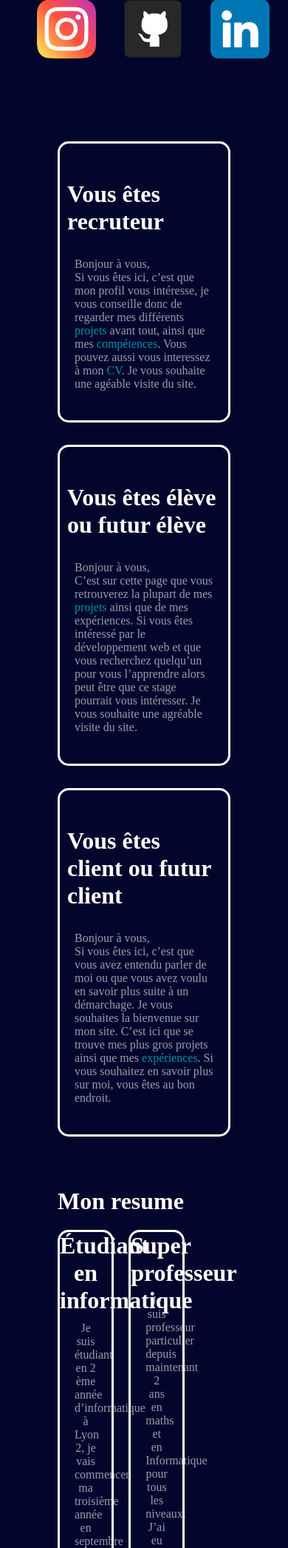
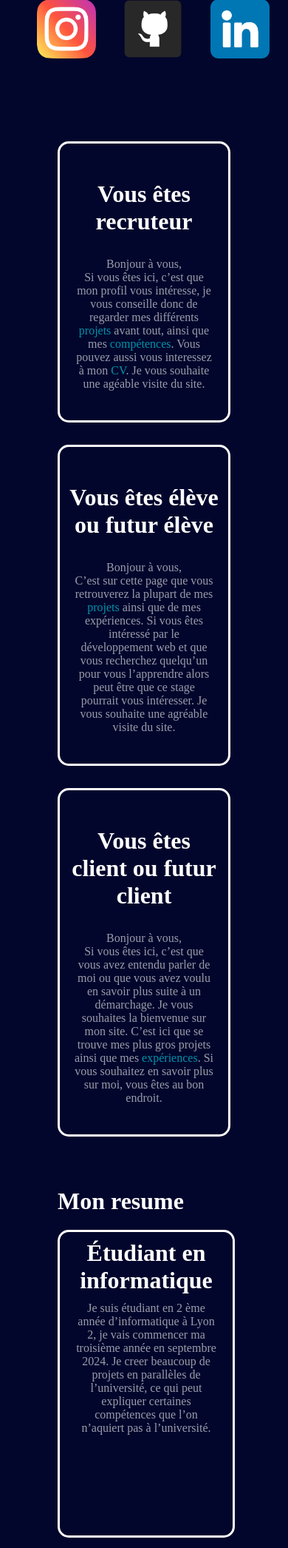
Before and after one commit to Kez0X/Portefolio, a Flask app: page / in a window 390 px wide. Shown: the part 861-2953 px from the top of the page at 74% size. Run offline with Flask 3, Linux system fonts and the light colour scheme; some web fonts are replaced.

Commit message:
feat : responsive card

```diff
--- a/PORTEFOLIO/static/style/index.css
+++ b/PORTEFOLIO/static/style/index.css
@@ -228,12 +228,14 @@ body {
 }
 
 .resume-card{
+    padding-top: 10px;
     text-align: center;
     border-radius: 15px;
     border : #ffffff solid 3px;
     width : 30%;
     margin-right : 20px;
     margin-top : 20px;
+    min-height : 400px;
 }
 .resume-card h2{
     font-family:Italiana;
@@ -356,9 +358,22 @@ body {
         width : 80px;
     }
 
+    .say-hello-container{
+        text-align: center;
+    }
+
     .say-hello-container p{
         padding : 10px 20px;
         opacity: 60%;
     }
 
+    .resume-container{
+        flex-direction: column;
+        flex-wrap: nowrap;
+    }
+
+    .resume-card{
+        width : 100%;
+    }
+
 }
--- a/PORTEFOLIO/templates/index.html
+++ b/PORTEFOLIO/templates/index.html
@@ -109,7 +109,7 @@
             <div class="resume-card">
                 <h2>Super professeur</h2>
                 <p>Je suis professeur particulier depuis maintenant 2 ans en maths et en Informatique pour tous les niveaux. J’ai eu l’occasion d’aider de nombreux élèves à travers les dizaines d’heures de cours que j’ai pu donner.
-                    <br>
+                <br><br>
                     “L'important, ce n'est pas de savoir si on connais par
                     cœur son cours ou non, l'important c'est de savoir si on
                     a compris son cours et qu'on sait l'appliquer ou non.”</p>
```
